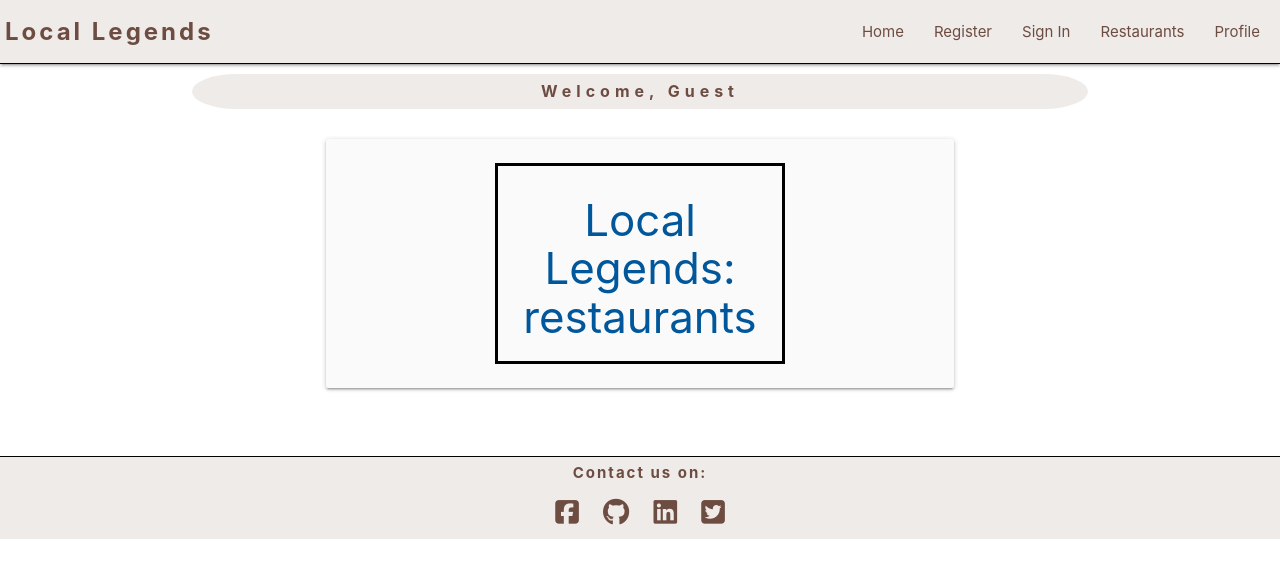
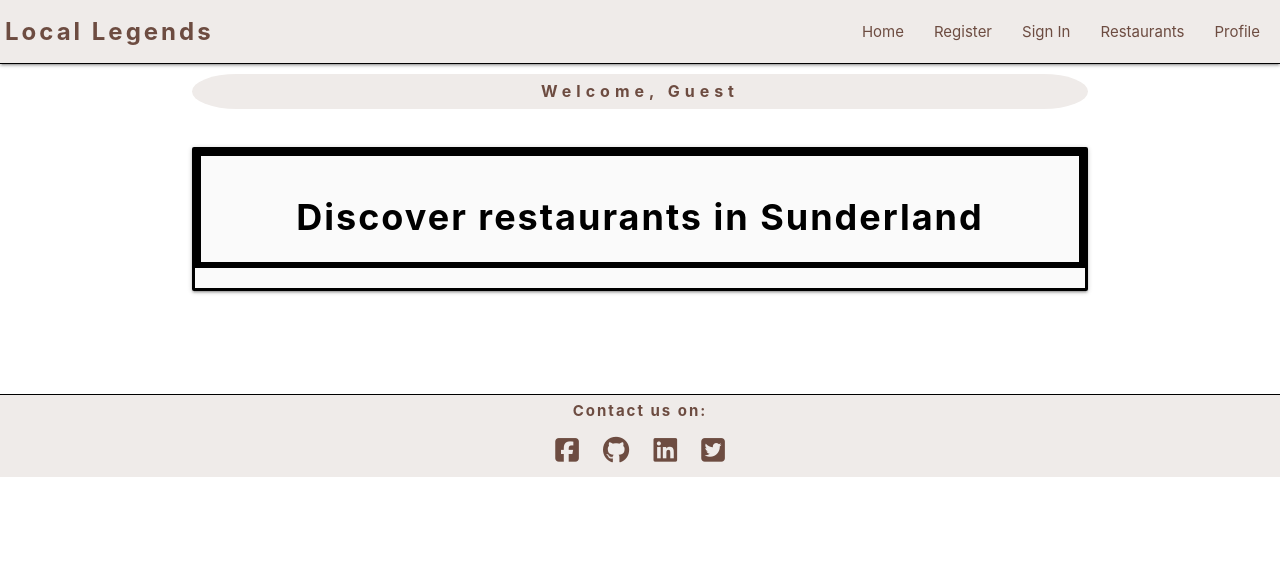
Before and after one commit to Dan-Matthews-23/local-legends, a Flask app: page /restaurants in a window 1280 px wide. Shown: the top 578 px of the page. Run offline with Flask 3, Linux system fonts and the light colour scheme; data that the repository does not hold is empty; some libraries are stand-ins or nearby versions.

Commit message:
UPDATED restaurants, style with new formatting, UPDATED readme with content

```diff
--- a/local_legends/routes.py
+++ b/local_legends/routes.py
@@ -347,7 +347,6 @@ def restaurants():
         session.pop('err')
 
     restaurants = Restaurants.query.order_by(Restaurants.restaurant_id).all()
-
 
     return render_template('restaurants.html', restaurants=restaurants)
 
--- a/local_legends/static/css/style.css
+++ b/local_legends/static/css/style.css
@@ -8,6 +8,11 @@
 
     /*---Welcome Banner Height---*/
     --height-preset: 35px;
+
+
+    --body-text-size-default: 30px;
+
+
 }
 
 
@@ -28,8 +33,38 @@
 
 }
 
+.title-font {
+    font-size: 36px;
+    color: black;
+    font-weight: bold;
+    letter-spacing: 2px;
+}
 
 
+.title-container {
+    max-height:fit-content;
+    width: 100%;
+    text-align: center;
+    vertical-align: middle;
+    padding: 0;
+
+
+}
+
+.title-col {
+    text-align: center;
+    vertical-align: middle;
+    padding: 5px;
+}
+
+.title-row{
+    padding: 0;
+}
+
+.title-section {
+
+    padding-bottom: 20px;
+}
 
 .active,
 .collapsible:hover {
@@ -60,6 +95,12 @@
 #rating1{
     color: red;
     font-size: 30px;
+}
+
+.default-text-size {
+
+    font-size: 16px;
+
 }
 
 
@@ -621,6 +662,24 @@ padding: 20px;
     }
 }
 
+@media screen and (max-width: 822px) {
+    .title-font {
+        font-size: 30px;
+    }
+}
+
+@media screen and (max-width: 710px) {
+    .title-font {
+        font-size: 25px;
+    }
+}
+
+@media screen and (max-width: 610px) {
+    .title-font {
+        font-size: 20px;
+    }
+}
+
 @media screen and (max-width: 700px) {
     #welcome-banner-central-div {
         letter-spacing: 1px;
--- a/local_legends/templates/restaurants.html
+++ b/local_legends/templates/restaurants.html
@@ -4,11 +4,15 @@
 <!--Started check for session BEFORE form so that the handle_leave_review
    is never executed if the user is not logged in - another attempt at
    defensive programming-->
-<div class="container  align-center card-panel grey lighten-5 ">
-    <div class="row with-borders input-row">
-        <h3 class="light-blue-text text-darken-4 center-align">Local Legends: restaurants</h3>
+<section class="title-section">
+    <div class="container title-container  card-panel grey lighten-5 with-borders ">
+        <div class="row with-borders title-row">
+            <div class="col with-borders s12 m12 l12 xl12 title-col"><h1 class="title-font">Discover restaurants in Sunderland</h1></div>
+        </div>
     </div>
-</div>
+</section>
+
+
 {% for restaurants in restaurants %}
 
 
@@ -19,9 +23,10 @@
     <div class="row">
         <!--<div class="col with-borders  s2 m2 l0 x0 show-on-small"></div>-->
         <div class="col with-borders align-center s12 m12 l6 xl6"><img class="hero-image-thumb" src="{{ restaurants.restaurant_image_url }}"></div>
-        <div class="col with-borders s12 m12 l6 xl6 restaurant-stars-display-col ">{{ restaurants.restaurant_name }}</div>
-        <div class="col with-borders s12 m12 l6 xl6 restaurant-stars-display-col ">{{ restaurants.restaurant_average_overall_stars }}</div>
-        <div class="col with-borders s12 m12 l6 xl6 restaurant-stars-display-col ">{{ restaurants.restaurant_review_count }}</div>
+        <div class="col with-borders s12 m12 l6 xl6 restaurant-stars-display-col default-text-size">{{ restaurants.restaurant_name }}</div>
+        <div class="col with-borders s12 m12 l6 xl6 restaurant-stars-display-col default-text-size ">
+            Average {{ restaurants.restaurant_average_overall_stars }} stars out of 5 ({{ restaurants.restaurant_review_count }} reviews in total)</div>
+
 
         <!--<div class="col with-borders  s2 m2 l0 x0 show-on-small"></div>-->
     </div>
@@ -43,31 +48,31 @@
                     <div class="col with-borders  s8 m8 l8 xl8 stars-div card-panel ">
 
                     <div class="row with-borders restaurant-stars-display-row">
-                        <div class="col with-borders  s6 m6 l6 xl6 restaurant-stars-display-col">Overall</div>
-                        <div class="col with-borders  s6 m6 l6 xl6 restaurant-stars-display-col">{{ restaurants.restaurant_average_overall_stars }}
+                        <div class="col with-borders  s6 m6 l6 xl6 restaurant-stars-display-col default-text-size">Overall</div>
+                        <div class="col with-borders  s6 m6 l6 xl6 restaurant-stars-display-col default-text-size">{{ restaurants.restaurant_average_overall_stars }}
 
                         </div>
                     </div>
 
                         <div class="row with-borders ">
-                            <div class="col with-borders  s6 m6 l6 xl6 restaurant-stars-display-col ">Taste</div>
-                            <div class="col with-borders  s6 m6 l6 xl6 restaurant-stars-display-col ">{{ restaurants.restaurant_average_taste_stars }}</div>
+                            <div class="col with-borders  s6 m6 l6 xl6 restaurant-stars-display-col default-text-size">Taste</div>
+                            <div class="col with-borders  s6 m6 l6 xl6 restaurant-stars-display-col default-text-size">{{ restaurants.restaurant_average_taste_stars }}</div>
                         </div>
                         <div class="row with-borders row display-table-row-border  ">
-                            <div class="col with-borders  s6 m6 l6 xl6 restaurant-stars-display-col ">Presentation</div>
-                            <div class="col with-borders  s6 m6 l6 xl6 restaurant-stars-display-col ">{{ restaurants.restaurant_average_presentation_stars }}</div>
+                            <div class="col with-borders  s6 m6 l6 xl6 restaurant-stars-display-col default-text-size">Presentation</div>
+                            <div class="col with-borders  s6 m6 l6 xl6 restaurant-stars-display-col default-text-size">{{ restaurants.restaurant_average_presentation_stars }}</div>
                         </div>
                         <div class="row with-borders ">
-                            <div class="col with-borders  s6 m6 l6 xl6 restaurant-stars-display-col ">Friendliness</div>
-                            <div class="col with-borders  s6 m6 l6 xl6 restaurant-stars-display-col ">{{ restaurants.restaurant_average_friendliness_stars }}</div>
+                            <div class="col with-borders  s6 m6 l6 xl6 restaurant-stars-display-col default-text-size">Friendliness</div>
+                            <div class="col with-borders  s6 m6 l6 xl6 restaurant-stars-display-col default-text-size">{{ restaurants.restaurant_average_friendliness_stars }}</div>
                         </div>
                         <div class="row with-borders ">
-                            <div class="col with-borders  s6 m6 l6 xl6 restaurant-stars-display-col ">Price</div>
-                            <div class="col with-borders  s6 m6 l6 xl6 restaurant-stars-display-col ">{{ restaurants.restaurant_average_price_stars }}</div>
+                            <div class="col with-borders  s6 m6 l6 xl6 restaurant-stars-display-col default-text-size">Price</div>
+                            <div class="col with-borders  s6 m6 l6 xl6 restaurant-stars-display-col default-text-size">{{ restaurants.restaurant_average_price_stars }}</div>
                         </div>
                         <div class="row with-borders ">
-                            <div class="col with-borders  s6 m6 l6 xl6 restaurant-stars-display-col ">Ambience</div>
-                            <div class="col with-borders  s6 m6 l6 xl6 restaurant-stars-display-col ">{{ restaurants.restaurant_average_ambience_stars }}</div>
+                            <div class="col with-borders  s6 m6 l6 xl6 restaurant-stars-display-col default-text-size">Ambience</div>
+                            <div class="col with-borders  s6 m6 l6 xl6 restaurant-stars-display-col default-text-size">{{ restaurants.restaurant_average_ambience_stars }}</div>
                         </div>
 
                     </div>
@@ -79,32 +84,32 @@
                     <div class="col with-borders  s1 m1 l1 xl1 "></div>
                     <div class="col with-borders  s10 m10 l10 xl10 stars-div card-panel ">
                         <div class="row with-borders restaurant-stars-display-row">
-                            <div class="col with-borders  s6 m6 l6 xl6 restaurant-stars-display-col ">Name</div>
-                            <div class="col with-borders  s6 m6 l6 xl6 restaurant-stars-display-col ">{{ restaurants.restaurant_name }}</div>
+                            <div class="col with-borders  s6 m6 l6 xl6 restaurant-stars-display-col default-text-size">Name</div>
+                            <div class="col with-borders  s6 m6 l6 xl6 restaurant-stars-display-col default-text-size">{{ restaurants.restaurant_name }}</div>
                         </div>
                         <div class="row with-borders row display-table-row-border  ">
-                            <div class="col with-borders  s6 m6 l6 xl6 restaurant-stars-display-col ">Building Name/No.</div>
-                            <div class="col with-borders  s6 m6 l6 xl6 restaurant-stars-display-col ">{{ restaurants.restaurant_address_one }}</div>
+                            <div class="col with-borders  s6 m6 l6 xl6 restaurant-stars-display-col default-text-size">Building Name/No.</div>
+                            <div class="col with-borders  s6 m6 l6 xl6 restaurant-stars-display-col default-text-size">{{ restaurants.restaurant_address_one }}</div>
                         </div>
                         <div class="row with-borders ">
-                            <div class="col with-borders  s6 m6 l6 xl6 restaurant-stars-display-col ">Street</div>
-                            <div class="col with-borders  s6 m6 l6 xl6 restaurant-stars-display-col ">{{ restaurants.restaurant_address_two }}</div>
+                            <div class="col with-borders  s6 m6 l6 xl6 restaurant-stars-display-col default-text-size">Street</div>
+                            <div class="col with-borders  s6 m6 l6 xl6 restaurant-stars-display-col default-text-size">{{ restaurants.restaurant_address_two }}</div>
                         </div>
                         <div class="row with-borders ">
-                            <div class="col with-borders  s6 m6 l6 xl6 restaurant-stars-display-col ">City</div>
-                            <div class="col with-borders  s6 m6 l6 xl6 restaurant-stars-display-col ">{{ restaurants.restaurant_address_three }}</div>
+                            <div class="col with-borders  s6 m6 l6 xl6 restaurant-stars-display-col default-text-size">City</div>
+                            <div class="col with-borders  s6 m6 l6 xl6 restaurant-stars-display-col default-text-size">{{ restaurants.restaurant_address_three }}</div>
                         </div>
                         <div class="row with-borders ">
-                            <div class="col with-borders  s6 m6 l6 xl6 restaurant-stars-display-col ">County</div>
-                            <div class="col with-borders  s6 m6 l6 xl6 restaurant-stars-display-col ">{{ restaurants.restaurant_address_four }}</div>
+                            <div class="col with-borders  s6 m6 l6 xl6 restaurant-stars-display-col default-text-size">County</div>
+                            <div class="col with-borders  s6 m6 l6 xl6 restaurant-stars-display-col default-text-size">{{ restaurants.restaurant_address_four }}</div>
                         </div>
                         <div class="row with-borders ">
-                            <div class="col with-borders  s6 m6 l6 xl6 restaurant-stars-display-col ">Postcode</div>
-                            <div class="col with-borders  s6 m6 l6 xl6 restaurant-stars-display-col ">{{ restaurants.restaurant_address_postcode }}</div>
+                            <div class="col with-borders  s6 m6 l6 xl6 restaurant-stars-display-col default-text-size">Postcode</div>
+                            <div class="col with-borders  s6 m6 l6 xl6 restaurant-stars-display-col default-text-size">{{ restaurants.restaurant_address_postcode }}</div>
                         </div>
                         <div class="row with-borders ">
-                            <div class="col with-borders  s6 m6 l6 xl6 restaurant-stars-display-col ">Date Registered</div>
-                            <div class="col with-borders  s6 m6 l6 xl6 restaurant-stars-display-col ">{{ restaurants.restaurant_date_registered }}</div>
+                            <div class="col with-borders  s6 m6 l6 xl6 restaurant-stars-display-col default-text-size">Date Registered</div>
+                            <div class="col with-borders  s6 m6 l6 xl6 restaurant-stars-display-col default-text-size">{{ restaurants.restaurant_date_registered }}</div>
                         </div>
                     </div>
                     <div class="col with-borders  s1 m1 l1 xl1 "></div>
```
Also changed, not shown: README.md.
